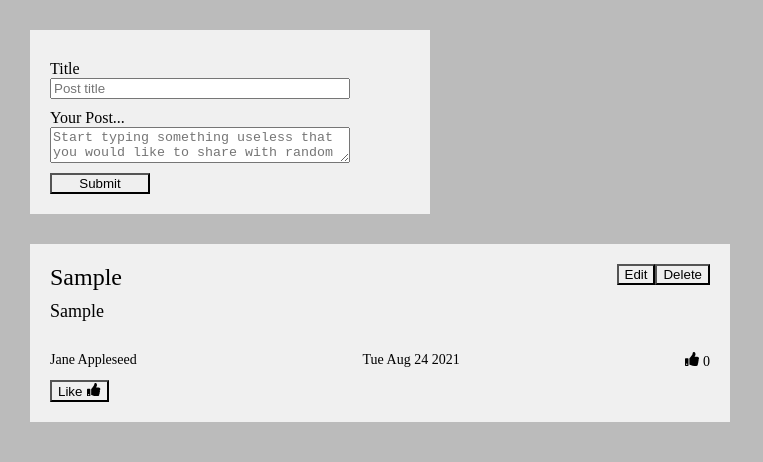
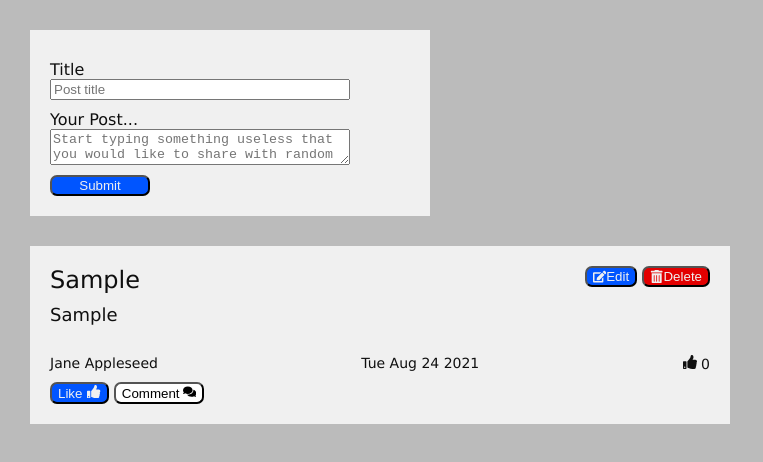
Before and after one commit to joobinjones/social-feed, a React (Create React App) app: page / in a window 1280 px wide. Both pictures are taken after typing "Sample", "Sample" into the empty fields and a click on the button "Submit". Shown: the top 462 px of the page, without its empty margins (0-763 px from the left). Built offline with nearby package versions, Linux system fonts and the light colour scheme.

Commit message:
comment button working on each post

```diff
--- a/src/components/AddEditComment.tsx
+++ b/src/components/AddEditComment.tsx
@@ -1,5 +1,48 @@
-const AddEditComment = (): JSX.Element => {
-  return <></>;
+import { Box, Button } from "@chakra-ui/react";
+import { FaComments } from "react-icons/fa";
+import { Formik, Form, Field } from "formik";
+import { IComment } from "../types";
+import { offWhite, primaryBlue } from "../styles/palette";
+
+const AddEditComment = ({ comment }: { comment?: IComment }): JSX.Element => {
+  const handleSubmit = (
+    { body }: { body: string },
+    { resetForm }: { resetForm: Function }
+  ) => {
+    resetForm();
+  };
+  return (
+    <Box mt="10" borderTop="1px solid grey">
+      <Formik
+        initialValues={comment ? { body: comment.body } : { body: "" }}
+        onSubmit={handleSubmit}
+      >
+        {({ isSubmitting }) => (
+          <Form>
+            <Box mt="10" d="flex" justifyContent="space-between" alignItems="center">
+              <FaComments />
+              <Box width="400px">
+                <Field
+                  as="textarea"
+                  width="400px"
+                  id="comment-box"
+                  name="comment-box"
+                  placeholder="Type your comment here..."
+                />
+              </Box>
+              <Button
+                borderRadius="7px"
+                color={offWhite}
+                backgroundColor={primaryBlue}
+              >
+                Send
+              </Button>
+            </Box>
+          </Form>
+        )}
+      </Formik>
+    </Box>
+  );
 };
 
 export default AddEditComment;
--- a/src/components/AddEditPost.tsx
+++ b/src/components/AddEditPost.tsx
@@ -1,5 +1,6 @@
 import { addPost, editPost, changeEditId } from "../context/postsReducer";
 import { Box, Button } from "@chakra-ui/react";
+import { primaryBlue, dangerRed, offWhite } from "../styles/palette";
 import { Formik, Form, Field } from "formik";
 import { IPost } from "../types";
 import { useStore } from "../context";
@@ -36,7 +37,7 @@ const AddEditPost = ({ post }: { post?: IPost }): JSX.Element => {
       d="flex"
       flexDirection="column"
       width="400px"
-      backgroundColor="#f0f0f0"
+      backgroundColor={offWhite}
     >
       <Box margin="20">
         <Formik
@@ -67,12 +68,20 @@ const AddEditPost = ({ post }: { post?: IPost }): JSX.Element => {
                   />
                 </Box>
                 <Box mt="10">
-                  <Button width="100px" type="submit">
+                  <Button
+                    width="100px"
+                    backgroundColor={primaryBlue}
+                    borderRadius="7px"
+                    color={offWhite}
+                    type="submit"
+                  >
                     Submit
                   </Button>
                   {post && (
                     <Button
                       width="100px"
+                      borderRadius="7px"
+                      backgroundColor="white"
                       onClick={() => dispatch(changeEditId({ postId: undefined }))}
                     >
                       Cancel
--- a/src/components/Post.tsx
+++ b/src/components/Post.tsx
@@ -1,13 +1,20 @@
+import AddEditComment from "./AddEditComment";
+import { Box, Button } from "@chakra-ui/react";
+import { FaThumbsUp, FaEdit, FaTrashAlt, FaComments } from "react-icons/fa";
+import {
+  increaseLikes,
+  changeEditId,
+  deletePost,
+  changeCommentingId,
+} from "../context/postsReducer";
+import { IPost } from "../types";
+import { primaryBlue, dangerRed, offWhite } from "../styles/palette";
+import Text from "./Text";
 import { useStore } from "../context";
-import { Box, Button } from "@chakra-ui/react";
-import { IPost } from "../types";
-import Text from "./Text";
-import { FaThumbsUp } from "react-icons/fa";
-import { increaseLikes, changeEditId, deletePost } from "../context/postsReducer";
 
 const Post = ({ post }: { post: IPost }): JSX.Element => {
   // eslint-disable-next-line @typescript-eslint/no-unused-vars
-  const [_, dispatch] = useStore();
+  const [{ commentingId }, dispatch] = useStore();
   return (
     <Box
       mb="20"
@@ -20,10 +27,23 @@ const Post = ({ post }: { post: IPost }): JSX.Element => {
         <Box d="flex" justifyContent="space-between">
           <Text fontSize="24px">{post.title}</Text>
           <Box>
-            <Button onClick={() => dispatch(changeEditId({ postId: post.postId }))}>
-              Edit
+            <Button
+              backgroundColor={primaryBlue}
+              borderRadius="7px"
+              color={offWhite}
+              onClick={() => dispatch(changeEditId({ postId: post.postId }))}
+            >
+              <FaEdit /> Edit
             </Button>
-            <Button onClick={() => dispatch(deletePost(post.postId))}>Delete</Button>
+            <Button
+              ml="5"
+              backgroundColor={dangerRed}
+              borderRadius="7px"
+              color={offWhite}
+              onClick={() => dispatch(deletePost(post.postId))}
+            >
+              <FaTrashAlt /> Delete
+            </Button>
           </Box>
         </Box>
         <Text mt="10px" fontSize="18px">
@@ -36,12 +56,31 @@ const Post = ({ post }: { post: IPost }): JSX.Element => {
             <FaThumbsUp /> {post.numOfReactions}
           </Text>
         </Box>
-        <Button mt="10" onClick={() => dispatch(increaseLikes(post))}>
-          Like{" "}
-          <Box ml="5">
-            <FaThumbsUp />
-          </Box>
-        </Button>
+        <Box mt="10">
+          <Button
+            borderRadius="7px"
+            backgroundColor={primaryBlue}
+            color={offWhite}
+            onClick={() => dispatch(increaseLikes(post))}
+          >
+            Like{" "}
+            <Box ml="5">
+              <FaThumbsUp />
+            </Box>
+          </Button>
+          <Button
+            borderRadius="7px"
+            onClick={() => dispatch(changeCommentingId({ postId: post.postId }))}
+            backgroundColor="white"
+            ml="5"
+          >
+            Comment{" "}
+            <Box ml="3">
+              <FaComments />
+            </Box>
+          </Button>
+        </Box>
+        {post.postId === commentingId.postId && <AddEditComment />}
       </Box>
     </Box>
   );
--- a/src/context/postsReducer.ts
+++ b/src/context/postsReducer.ts
@@ -1,9 +1,17 @@
-import { IPost, IPostsAction, IPostsState, IComment, IEditingIds } from "../types";
+import {
+  IPost,
+  IPostsAction,
+  IPostsState,
+  IComment,
+  IEditingIds,
+  ICommentingId,
+} from "../types";
 
 export const initialState: IPostsState = {
   posts: [],
   comments: [],
   editingIds: { commentId: "", postId: "" },
+  commentingId: { postId: "" },
   numOfPosts: 0,
   user: "Jane Appleseed",
 };
@@ -36,6 +44,12 @@ export const CHANGE_EDIT_ID = "APP/FEED/POST/CHANGE_EDIT_ID";
 export const changeEditId = (editingIds: IEditingIds) => ({
   type: CHANGE_EDIT_ID,
   payload: editingIds,
+});
+
+export const CHANGE_COMMENTING_ID = "APP/FEED/POST/CHANGE_COMMENTING_ID";
+export const changeCommentingId = (commentingId: ICommentingId) => ({
+  type: CHANGE_COMMENTING_ID,
+  payload: commentingId,
 });
 
 export const copyArray = (arr: Array<any>) => {
@@ -83,5 +97,8 @@ export const postsReducer = (
     case CHANGE_EDIT_ID: {
       return { ...state, editingIds: { ...state.editingIds, ...payload } };
     }
+    case CHANGE_COMMENTING_ID: {
+      return { ...state, commentingId: payload };
+    }
   }
 };
--- a/src/styles/App.css
+++ b/src/styles/App.css
@@ -2,4 +2,7 @@ html,
 body {
   margin: 0;
   background-color: #bbb;
+  font-family: "Lucida Sans", "Lucida Sans Regular", "Lucida Grande",
+    "Lucida Sans Unicode", Geneva, Verdana, sans-serif;
+  color: #0f0f0f;
 }
--- /dev/null
+++ b/src/styles/palette.js
@@ -0,0 +1,3 @@
+export const primaryBlue = "#0055ff";
+export const dangerRed = "#e30000";
+export const offWhite = "#f0f0f0";
--- a/src/types/index.ts
+++ b/src/types/index.ts
@@ -21,11 +21,16 @@ export interface IEditingIds {
   commentId?: string | undefined | null;
 }
 
+export interface ICommentingId {
+  postId?: string | undefined | null;
+}
+
 export interface IPostsState {
   posts: Array<IPost>;
   comments: Array<IComment>;
   numOfPosts: number;
   editingIds: IEditingIds;
+  commentingId: ICommentingId;
   user: string;
 }
 
```
